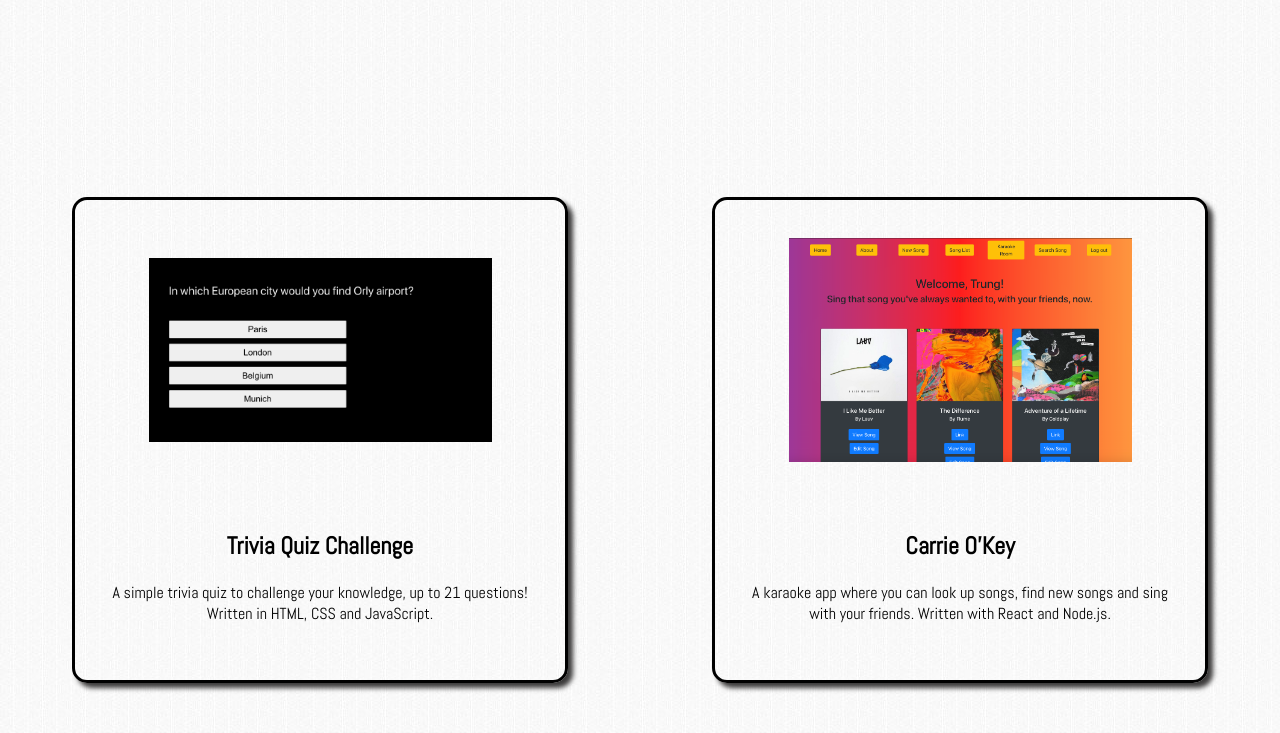
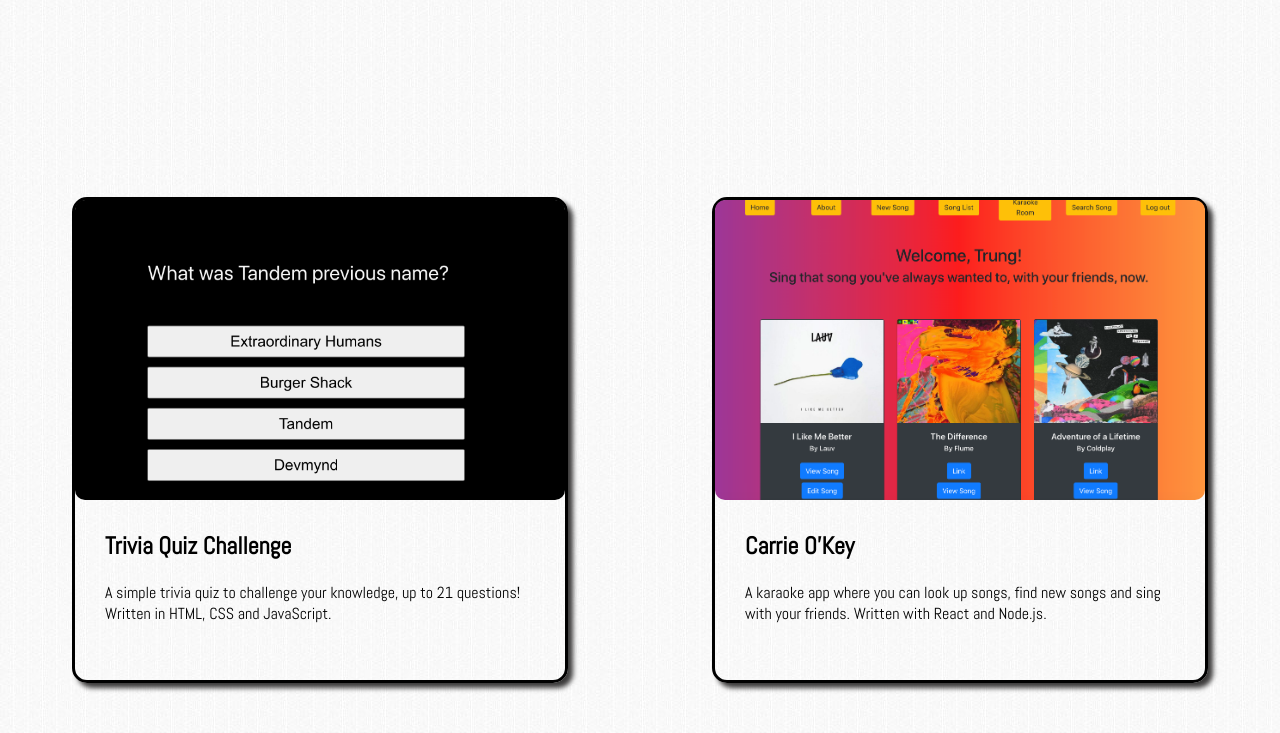
Before and after one commit to trungpham10/trungpham.github.io, a PHP site: page / in a window 1280 px wide. Shown: the part 793-1526 px from the top of the page. Run offline with PHP 8.4, Linux system fonts and the light colour scheme.

Commit message:
format project images

```diff
--- a/index.html
+++ b/index.html
@@ -42,7 +42,7 @@
           <div class="row">
             <div class="col">
               <div class="shot">
-                <img class="center-fit" src="./project-img/trivia.png" />
+                <img class="center-fit" src="./project-img/tandem2.png" />
                 <div class="after">More Details</div>
               </div>
               <div class="shot-info">
--- a/style.css
+++ b/style.css
@@ -78,15 +78,15 @@ body {
   display: none;
 }
 
-.center-fit {
-  max-width: 70%;
-  max-height: 100vh;
-  margin: auto;
-  float: left;
+.shot img {
+  width: 490px;
+  height: 300px;
+  object-fit: cover;
+  border-radius: 10px;
 }
 
 .shot-info {
-  text-align: center;
+  text-align: left;
   padding: 30px;
 }
 
@@ -135,13 +135,9 @@ body {
   }
 }
 
-.shot img {
-  object-fit: fill;
-}
-
-.shot:hover {
-  opacity: 0.3;
-  background-color: #2f2f33;
+.shot:hover .box {
+  opacity: 0.7;
+  background-color: #303029;
 }
 
 .after {
@@ -156,8 +152,8 @@ body {
 
 .shot:hover .after {
   display: block;
-  color: black;
-  opacity: 1;
+  color: red;
+  opacity: 0.5;
 }
 
 footer {
```
Also changed, not shown: project-img/tandem.png (added), project-img/tandem2.png (added).
